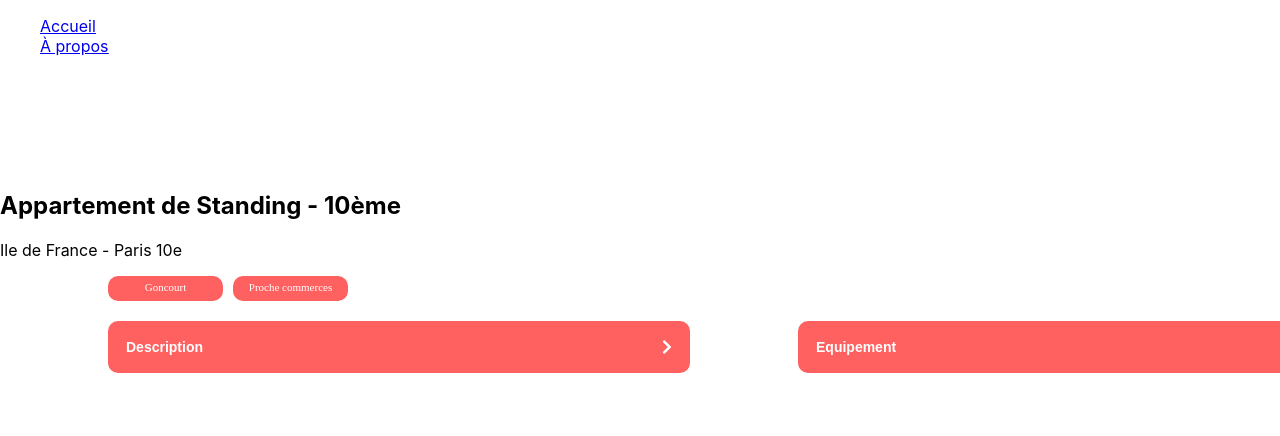
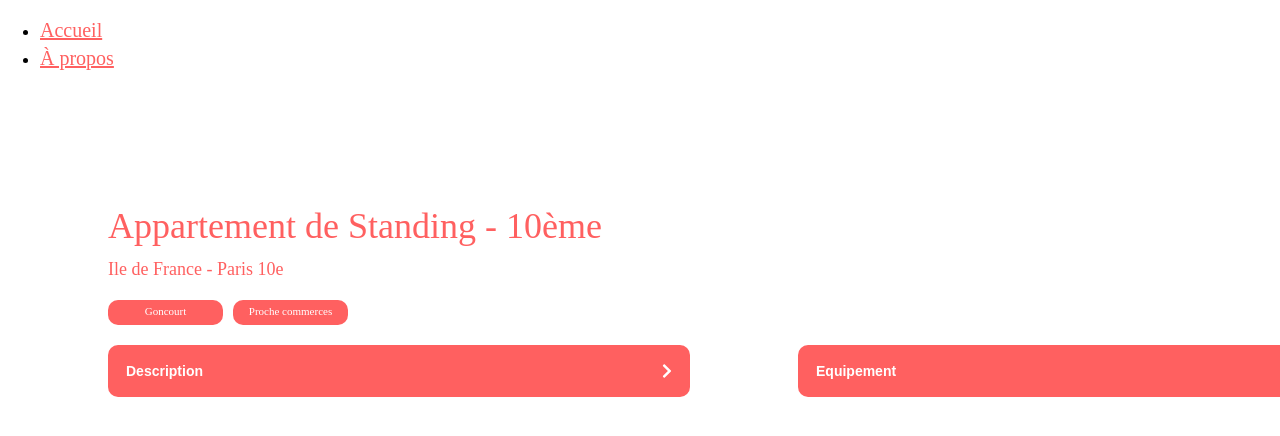
Before and after one commit to Flower-dev/FloreMalonda_11_09022021, a React (Create React App) app: page /locations/0979876d in a window 1280 px wide. Shown: the top 436 px of the page. Built offline with nearby package versions, Linux system fonts and the light colour scheme.

Commit message:
custom page 404 + location page title & subtitle

```diff
--- a/src/components/AccordionLocation/AccordionLocation.css
+++ b/src/components/AccordionLocation/AccordionLocation.css
@@ -66,4 +66,5 @@
     margin-bottom: 20px;
     margin-left: 108px;
     position: relative;
+    margin-right: -40px;
 }
--- a/src/components/App/App.css
+++ b/src/components/App/App.css
@@ -1,12 +1,26 @@
-.navbar li {
+/* .navbar li {
     text-decoration: none;
     display: flex;
+    flex-direction: row;
     align-items: flex-end;
     text-align: right;
     text-decoration-line: underline;
-}
 
-.navbar link {
+    left: 75.08%;
+    right: 13.95%;
+    top: 25%;
+    bottom: 25%;
+
+} */
+
+ .nav {
+    text-decoration: none;
+    display: flex;
+    flex-direction: row;
+    align-items: flex-end;
+    text-align: right;
+    text-decoration-line: underline;
+
     left: 75.08%;
     right: 13.95%;
     top: 25%;
@@ -15,14 +29,13 @@
     font-family: Montserrat;
     font-style: normal;
     font-weight: normal;
-    font-size: 24px;
+    font-size: 20px;
     line-height: 142.6%;
     /* or 34px */
 
-
-
     color: #FF6060;
 }
+
 
 .nomatch h1 {
     /* 404 */
@@ -44,6 +57,7 @@
     text-align: center;
 
     color: #FF6060;
+    margin-left: 432px;
 }
 
 .nomatch p {
@@ -65,4 +79,7 @@
     align-items: flex-end;
 
     color: #FF6060;
+
+    margin-left: 295px;
+    margin-top: 50px;
 }
--- a/src/components/App/App.js
+++ b/src/components/App/App.js
@@ -23,10 +23,10 @@ export default function App() {
       <div className="navbar">
         <ul>
           <li>
-            <Link to="/">Accueil</Link>
+            <Link className="nav" to="/">Accueil</Link>
           </li>
           <li>
-            <Link to="/a_propos">À propos</Link>
+            <Link className="nav" to="/a_propos">À propos</Link>
           </li>
         </ul>
 
--- a/src/views/LocationPage/LocationPage.css
+++ b/src/views/LocationPage/LocationPage.css
@@ -16,3 +16,46 @@
     display: flex;
     flex-direction: row;
 }
+
+.title_locationpage {
+    left: 6.94%;
+    right: 48.96%;
+    top: 55.96%;
+    bottom: 39.06%;
+
+    font-family: Montserrat;
+    font-style: normal;
+    font-weight: normal;
+    font-size: 36px;
+    line-height: 142.6%;
+    /* or 51px */
+
+    display: flex;
+    align-items: flex-end;
+
+    color: #FF6060;
+
+    margin-left: 108px;
+}
+
+.subtitle_locationpage {
+    /* left: 6.94%;
+    right: 80.83%;
+    top: 60.94%;
+    bottom: 36.52%; */
+
+    font-family: Montserrat;
+    font-style: normal;
+    font-weight: normal;
+    font-size: 18px;
+    line-height: 142.6%;
+    /* identical to box height, or 26px */
+
+    display: flex;
+    align-items: flex-end;
+
+    color: #FF6060;
+
+    margin-left: 108px;
+    margin-top: -25px;
+}
```
